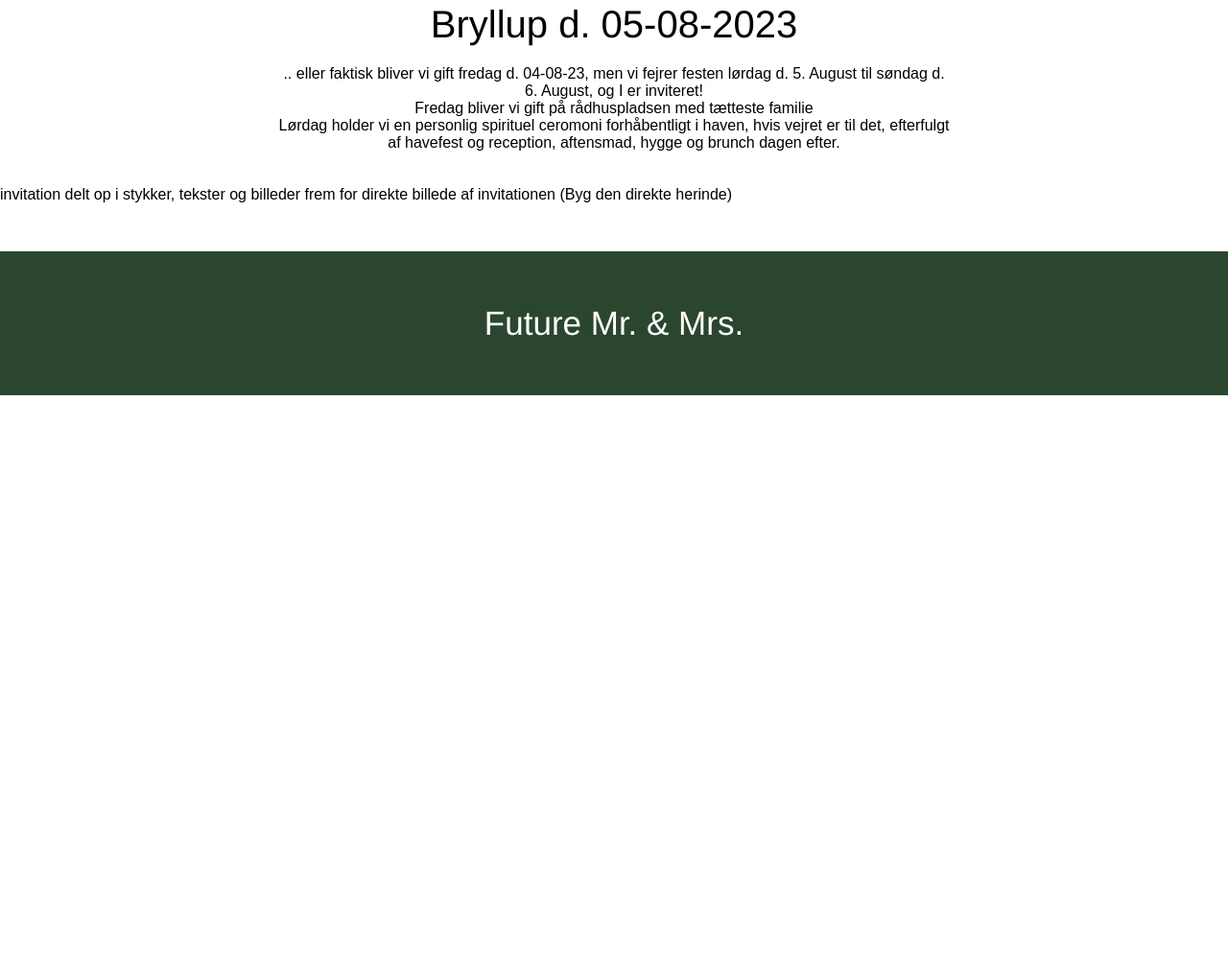
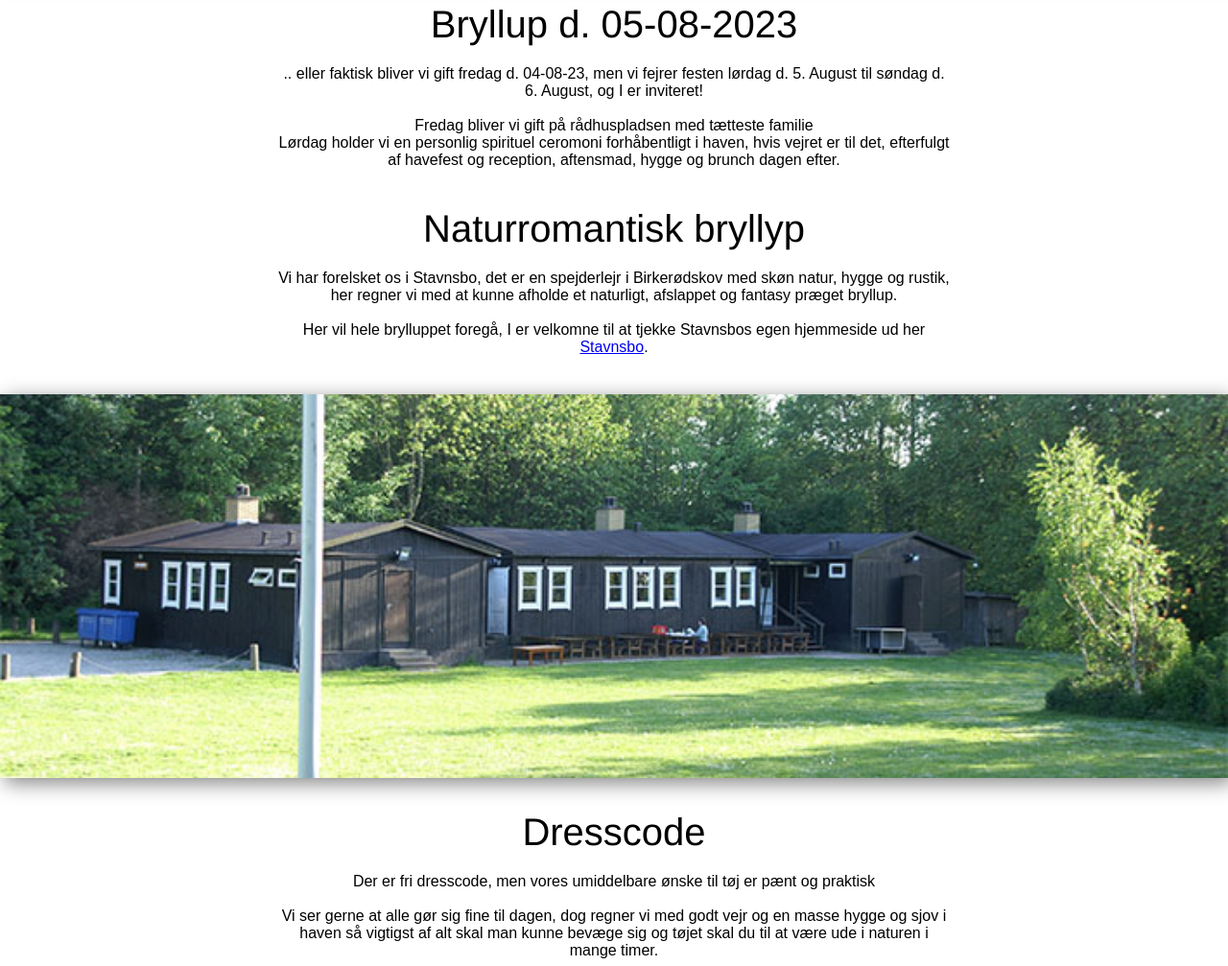
Before and after one commit to Kipl0/Wedding_website, a plain HTML site: page practical.html in a window 1280 px wide. Shown: the part 673-1680 px from the top of the page at 96% size. Before the commit the page ends 1085 px from the top, so only its background shows below. Drawn offline with Linux system fonts and the light colour scheme.

Commit message:
updating css

```diff
--- a/practical.html
+++ b/practical.html
@@ -21,10 +21,24 @@
     <div class="center_content_container">
         <h3>Bryllup d. 05-08-2023</h3>
         <p>.. eller faktisk bliver vi gift fredag d. 04-08-23, men vi fejrer festen lørdag d. 5. August til søndag d. 6. August, og I er inviteret!</p>
+        <br>
         <p>Fredag bliver vi gift på rådhuspladsen med tætteste familie</p>
         <p>Lørdag holder vi en personlig spirituel ceromoni forhåbentligt i haven, hvis vejret er til det, efterfulgt af havefest og reception, aftensmad, hygge og brunch dagen efter.</p>
     </div>
+    <div class="center_content_container">
+        <h3>Naturromantisk bryllyp</h3>
+        <p>Vi har forelsket os i Stavnsbo, det er en spejderlejr i Birkerødskov med skøn natur, hygge og rustik, her regner vi med at kunne afholde et naturligt, afslappet og fantasy præget bryllup.</p>
+        <br>
+        <p>Her vil hele brylluppet foregå, I er velkomne til at tjekke Stavnsbos egen hjemmeside ud her <a target="_blank" href="https://www.stavnsbo-lejren.dk/om-stavnsbo/">Stavnsbo</a>.</p>
+    </div>
+    <img class="fullsize_img" src="img/stavnsbo.jpg" alt="">
 
+    <div class="center_content_container">
+        <h3>Dresscode</h3>
+        <p>Der er fri dresscode, men vores umiddelbare ønske til tøj er pænt og praktisk</p>
+        <br>
+        <p>Vi ser gerne at alle gør sig fine til dagen, dog regner vi med godt vejr og en masse hygge og sjov i haven så vigtigst af alt skal man kunne bevæge sig og tøjet skal du til at være ude i naturen i mange timer.</p>
+    </div>
 
     <br>
     <br>
--- a/scss/styles.scss
+++ b/scss/styles.scss
@@ -29,6 +29,7 @@
     background-size: cover;
     background-position-x: 60%;
     box-shadow: 5px 5px 20px #222222;
+    margin-bottom: 40px;
 
     //Vi skal giftes
     .frontpage_masthead_header {
@@ -130,6 +131,7 @@
     align-items: center;
     width: 80%;
     margin: 0 auto;
+    margin-bottom: 40px;
     h3 {
         margin: 0 0 20px 0;
         font-family: Ephesis, Helvetica, sans-serif;
@@ -142,6 +144,14 @@
     }
 }
 
+.fullsize_img {
+    width: 100%;
+    height: 50vh;
+    box-shadow: 5px 5px 20px #818181;
+    object-fit: cover;
+    margin-bottom: 30px;
+}
+
 /*---------------------------
         Slideshow index
 ---------------------------*/
@@ -149,7 +159,7 @@
     display: flex;
     justify-content: center;
     position: relative;
-    margin-bottom: 600px;
+    margin-bottom: 640px;
     .slide {
         width: 100%;
         display: flex;
--- a/slideshow.js
+++ b/slideshow.js
@@ -23,4 +23,4 @@ const slide = () => {
 }
 slide();
 
-setInterval(slide, 5000);
+setInterval(slide, 4000);
```
Also changed, not shown: index.html (+8 -4 lines), wish_list.html (+1 -3 lines), css/styles.css, img/stavnsbo.jpg (added), img/stavnsbo1.png (added).
